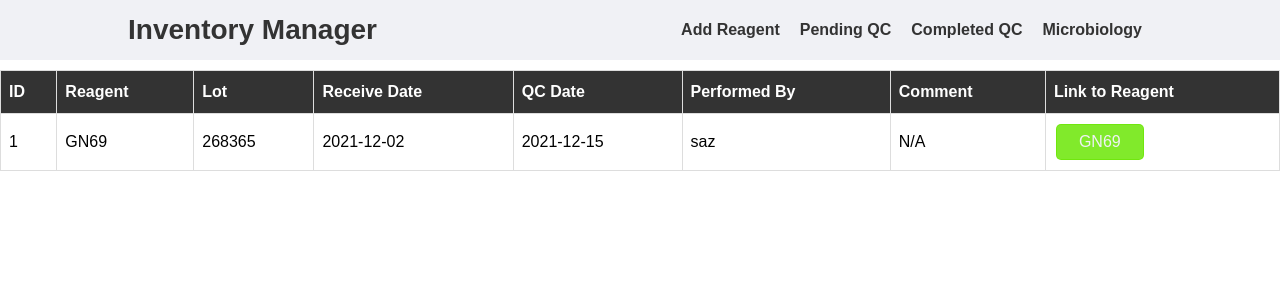
After one commit to SteveZych/reagent_inventory, a Node server app: page /completedQC in a window 1280 px wide. The commit adds this page. Shown: the top 300 px of the page. Run offline with Node 20, Linux system fonts and the light colour scheme; data comes from the database, SQL or seed files in the repository; some libraries are stand-ins or nearby versions.

Commit message:
added completed reagent QC tab

```diff
--- a/index.js
+++ b/index.js
@@ -274,8 +274,23 @@ app.post("/qcForm/:id", (req, res) => {
     res.redirect(`/reagent/${req.body.Reagent_Name}`);
   });
 
+//GET route for Completed QC
+app.get("/completedQC", (req, res) => {
+  let sqlCompleteQC = `SELECT * FROM Quality_Control`;
+  db.all(sqlCompleteQC, [], (err, row) => {
+    if (err) {
+      console.log(err);
+    } else {
+      console.log(`Displaying completed Quality Control.`);
+    }
+    res.render("completedQC", {model: row});
+  })
+});
+
+
+
+
+
   //Table needed for reagents, QC, and log of transactions
 
 // Shorten table in reagent view by adding bread crumb
-
-// add table for performed QC
--- a/views/_header.ejs
+++ b/views/_header.ejs
@@ -21,6 +21,9 @@
           <a href="/pendingQC"><h4 class="option">Pending QC</h4></a>
         </div>
         <div class="navOption">
+          <a href="/completedQC"><h4 class="option">Completed QC</h4></a>
+        </div>
+        <div class="navOption">
           <a href="/departments"><h4 class="option">Microbiology</h4></a>
         </div>
       </div>
--- /dev/null
+++ b/views/completedQC.ejs
@@ -0,0 +1,30 @@
+<!--This view is the /completeQC route and will display a table of reagents with completed QC-->
+<%- include("_header") -%>
+<div style="overflow-x:auto;">
+  <table id="reagentTable">
+      <thead>
+        <tr>
+          <th scope="col">ID</th>
+          <th scope="col">Reagent</th>
+          <th scope="col">Lot</th>
+          <th scope="col">Receive Date</th>
+          <th scope="col">QC Date</th>
+          <th scope="col">Performed By</th>
+          <th scope="col">Comment</th>
+          <th scope="col">Link to Reagent</th>
+        </tr>
+      </thead>
+      <tbody>
+          <% for (const obj of model){ %>
+            <% let reagentData = Object.values(obj) %>
+            <tr>
+            <% reagentData.forEach(function (reagent){ %>
+              <td><%= reagent %></td>
+            <% }) %>
+              <td><a href="/reagent/<%= reagentData[1] %>"><button type="button" class="edit"><%= reagentData[1] %></td></a></button>
+            </tr>
+          <% } %>
+      </tbody>
+    </table>
+</div>
+  <%- include("_footer") -%>
```
